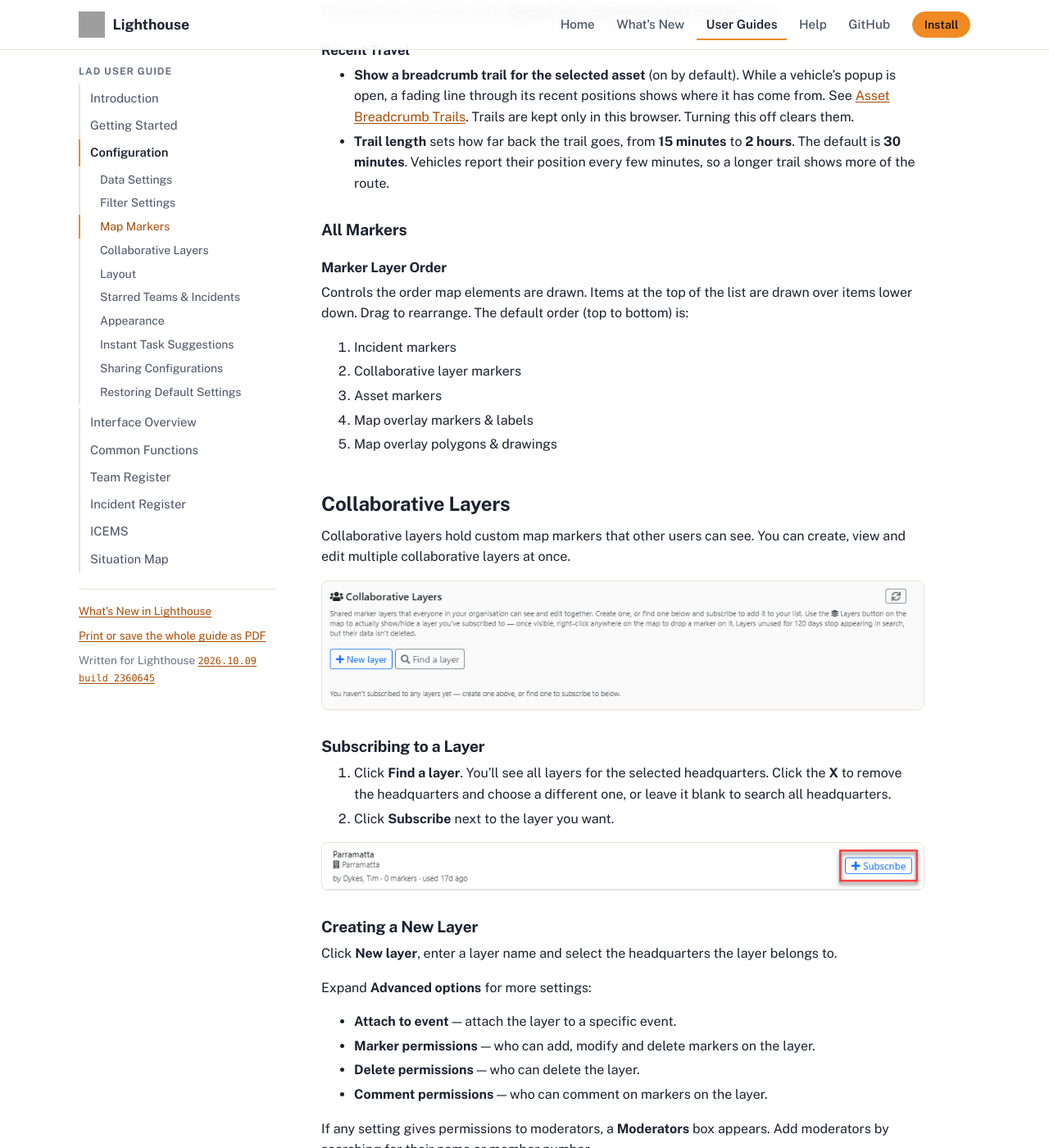
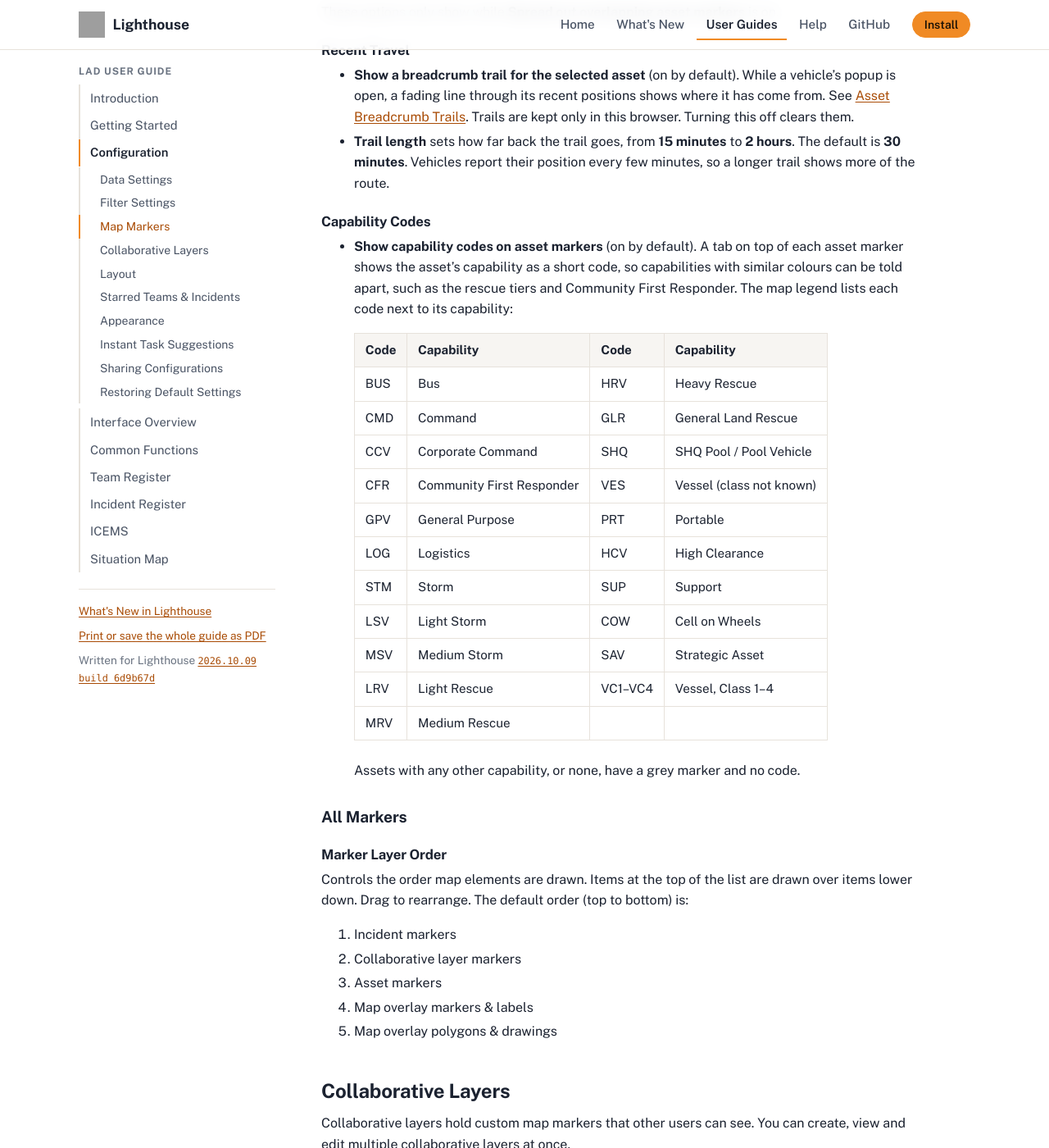
Before and after one commit to NSWSESMembers/lighthouse.ses.nsw.gov.au, a Jekyll site: the page built from preview/guides/lad/configuration.md, in a window 1280 px wide and 1400 px high, scrolled down 6374 px. Shown: the whole window at 82% size. Built offline with Jekyll 4.4.1, drawn with Linux system fonts in a browser that asks for light colours; grey boxes are pictures that could not be loaded.

Commit message:
Sync preview docs from NSWSESMembers/Lighthouse@6d9b67d (master-dev)

```diff
--- a/_data/lad_guide_preview.yml
+++ b/_data/lad_guide_preview.yml
@@ -1,2 +1,2 @@
-version_name: "2026.10.09 build 2360645"
-commit: "2360645f10efdce8ac65268d0532cdaf025e168c"
+version_name: "2026.10.09 build 6d9b67d"
+commit: "6d9b67d074e4832f8716eded0022d2741e90c6c8"
--- a/preview/guides/lad/configuration.md
+++ b/preview/guides/lad/configuration.md
@@ -131,6 +131,26 @@ These options only show while **Spread out overlapping asset markers** is on.
 - **Show a breadcrumb trail for the selected asset** (on by default). While a vehicle's popup is open, a fading line through its recent positions shows where it has come from. See [Asset Breadcrumb Trails](situation-map.md#asset-breadcrumb-trails). Trails are kept only in this browser. Turning this off clears them.
 - **Trail length** sets how far back the trail goes, from **15 minutes** to **2 hours**. The default is **30 minutes**. Vehicles report their position every few minutes, so a longer trail shows more of the route.
 
+#### Capability Codes
+
+- **Show capability codes on asset markers** (on by default). A tab on top of each asset marker shows the asset's capability as a short code, so capabilities with similar colours can be told apart, such as the rescue tiers and Community First Responder. The map legend lists each code next to its capability:
+
+  | Code | Capability | Code | Capability |
+  | --- | --- | --- | --- |
+  | BUS | Bus | HRV | Heavy Rescue |
+  | CMD | Command | GLR | General Land Rescue |
+  | CCV | Corporate Command | SHQ | SHQ Pool / Pool Vehicle |
+  | CFR | Community First Responder | VES | Vessel (class not known) |
+  | GPV | General Purpose | PRT | Portable |
+  | LOG | Logistics | HCV | High Clearance |
+  | STM | Storm | SUP | Support |
+  | LSV | Light Storm | COW | Cell on Wheels |
+  | MSV | Medium Storm | SAV | Strategic Asset |
+  | LRV | Light Rescue | VC1–VC4 | Vessel, Class 1–4 |
+  | MRV | Medium Rescue | | |
+
+  Assets with any other capability, or none, have a grey marker and no code.
+
 ### All Markers
 
 #### Marker Layer Order
```
Also changed, not shown: preview/guides/lad/common-functions.md (+1 -1 lines), preview/guides/lad/interface.md (+3 -1 lines), preview/guides/lad/images/asset-markers-spread.png, preview/guides/lad/images/config-asset-markers.png.
